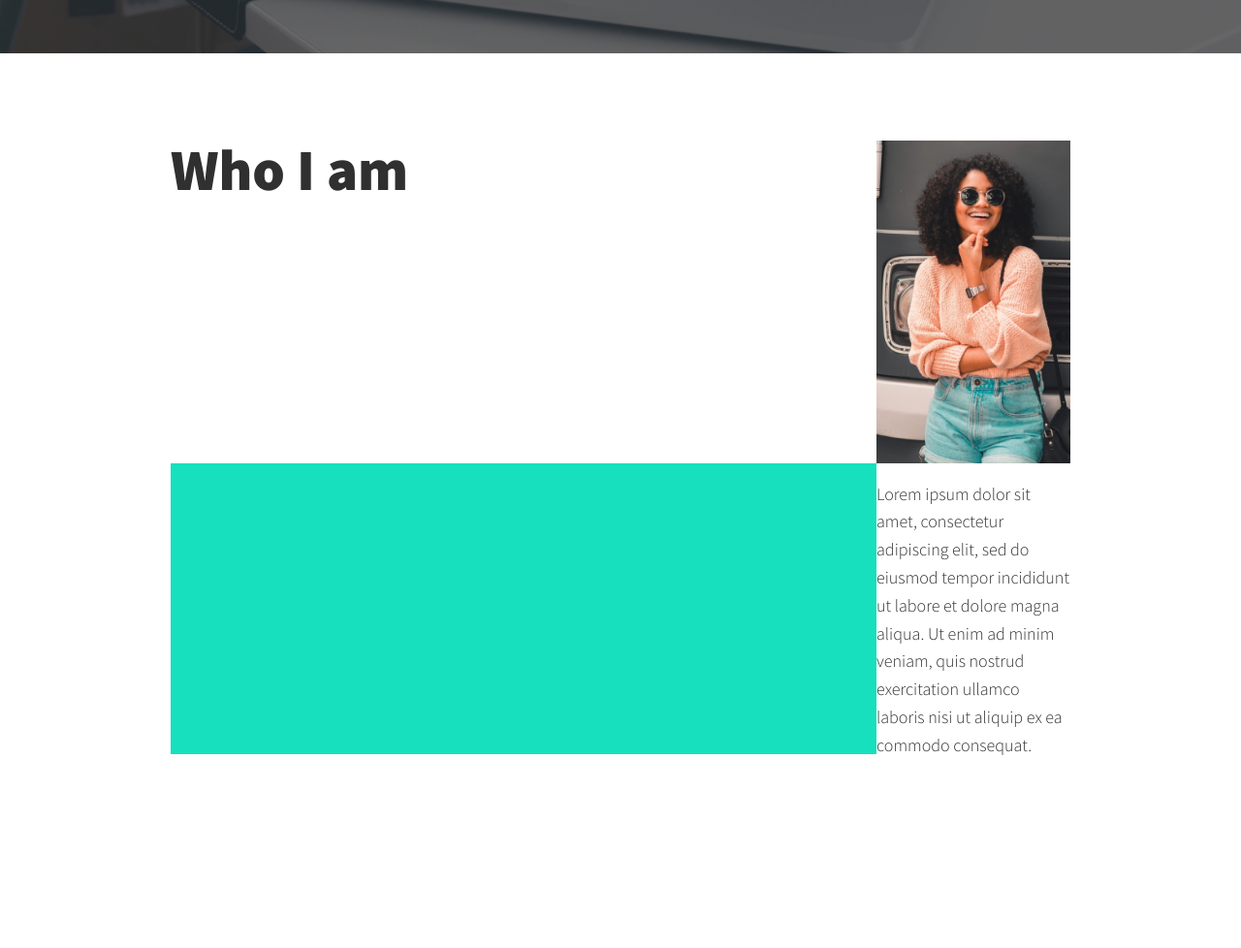
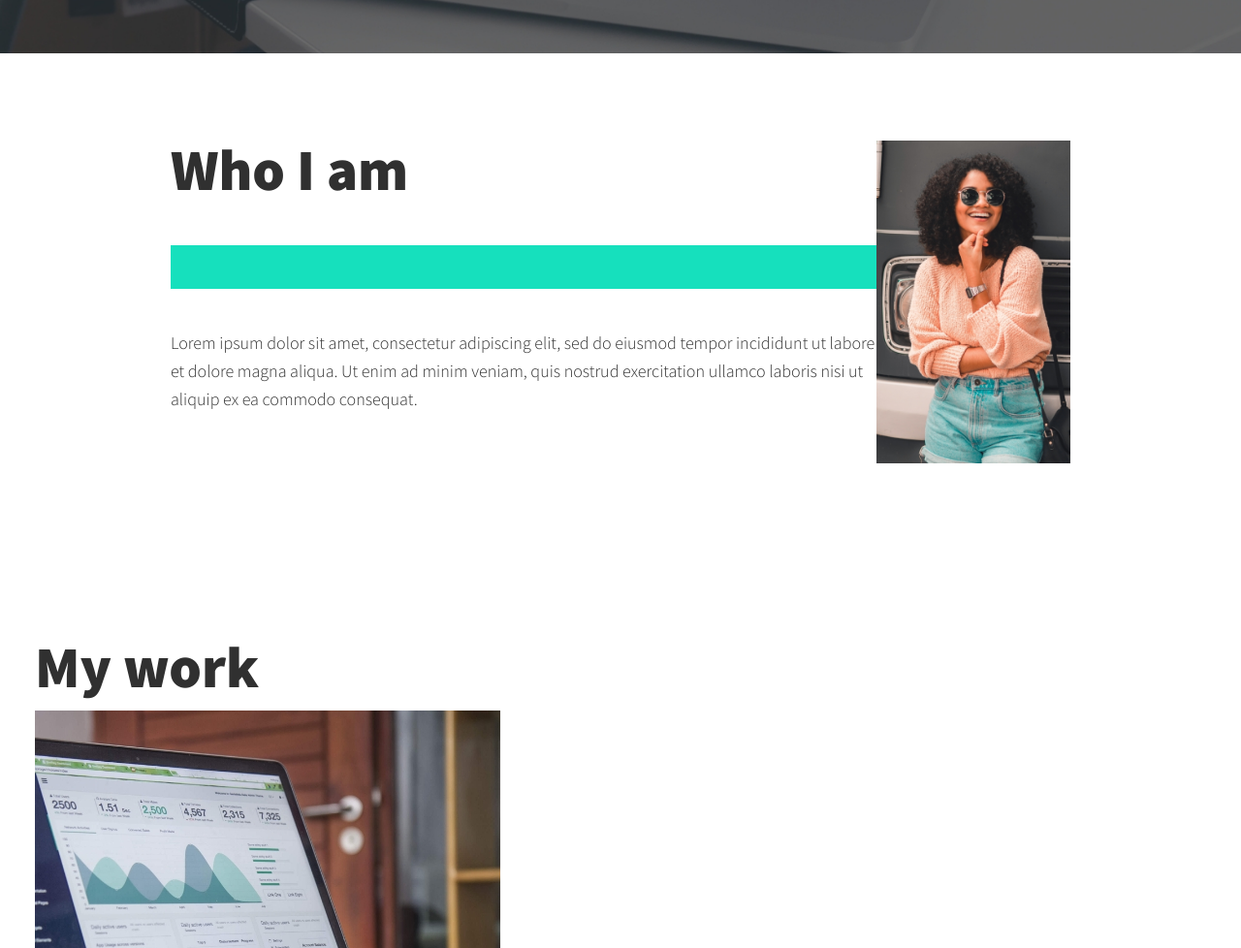
Before and after one commit to gurugu-learning-projects/html-css---portfolio, a plain HTML site: page index.html in a window 1280 px wide. Shown: the part 1088-2066 px from the top of the page at 97% size. Drawn offline with nearby package versions, Linux system fonts and the light colour scheme.

Commit message:
Switch to grid areas

```diff
--- a/css/style.css
+++ b/css/style.css
@@ -236,15 +236,17 @@ nav {
   .about-me {
     display: grid;
     grid-template-columns: 1fr 200px;
+    grid-template-areas:
+      "title img"
+      "subtitle img"
+      "text img";
   }
 
-  .section__title--about,
-  .section__subtitle--about {
-    grid-column: 1;
+  .section__title--about {
+    grid-area: title;
   }
 
   .about-me__img {
-    grid-row: 1 / -1;
-    grid-column: 2;
+    grid-area: img;
   }
 }
```
